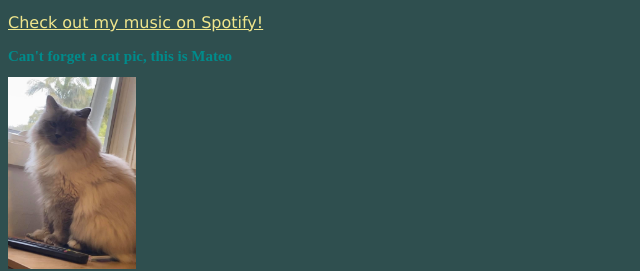
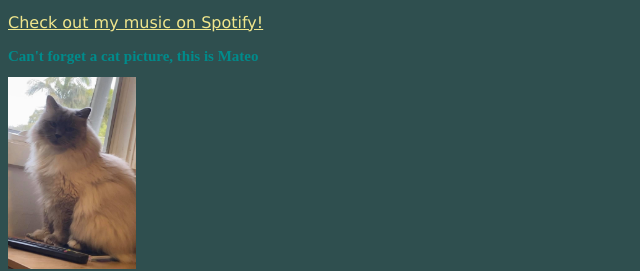
Before and after one commit to JBritton22/ITA1-MyProfile, a plain HTML site: page index.html in a window 1280 px wide. Shown: the part 486-757 px from the top of the page, 0-640 px from the left. Drawn offline with Linux system fonts and the light colour scheme.

Commit message:
Update index.html
updated "pic' to "picture"

```diff
--- a/index.html
+++ b/index.html
@@ -41,7 +41,7 @@ p.c {
 
 <p class="d" style="color:white;">I grew up in a variety of rural country towns in Victoria, Australia after moving around a lot. I finished year 12 at Maffra Secondary College, whilst undergoing and completing a Cert II in Electrotechnology for the final 2 years of high school. Things I would do in my free time consisted of a LOT of video games but also Music once I found that to be a big passion of mine. Currently that is what I do, I am a recording Artist working independently from my home studio. I do all my work with music production on a computer with a Digital Audio Workstation program called Ableton, making most if not all my passions revolve around Technology.</p>
 <p><a href="https://open.spotify.com/artist/0bHRKlEYMFZrlCt2nM8Mlx?si=nXMDQIPWSjaCPQ6BqmiBTg" target="_blank" title="Go to Spotify" style="color:khaki;">Check out my music on Spotify!</a></p>
-<h2 style="color:DarkCyan;font-size:15px;">Can't forget a cat pic, this is Mateo</h2>
+<h2 style="color:DarkCyan;font-size:15px;">Can't forget a cat picture, this is Mateo</h2>
 <img src="mateocatpicture.jpg" alt="CatPic" style="width:10vw;height:15vw;">
 <hr>
 
```
